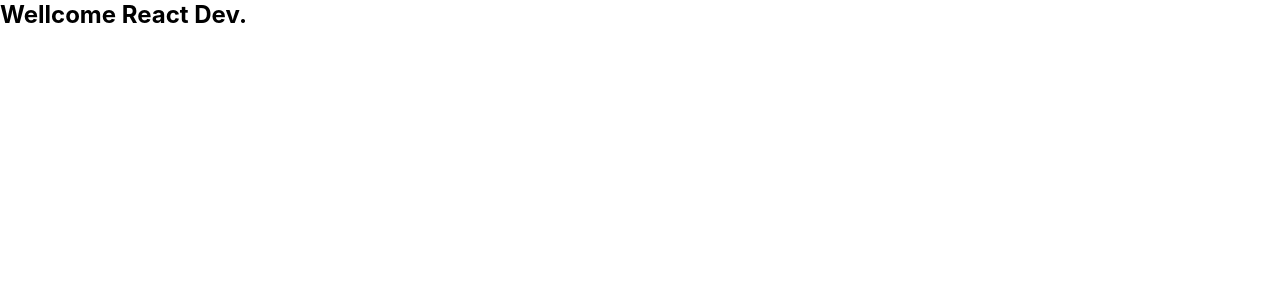
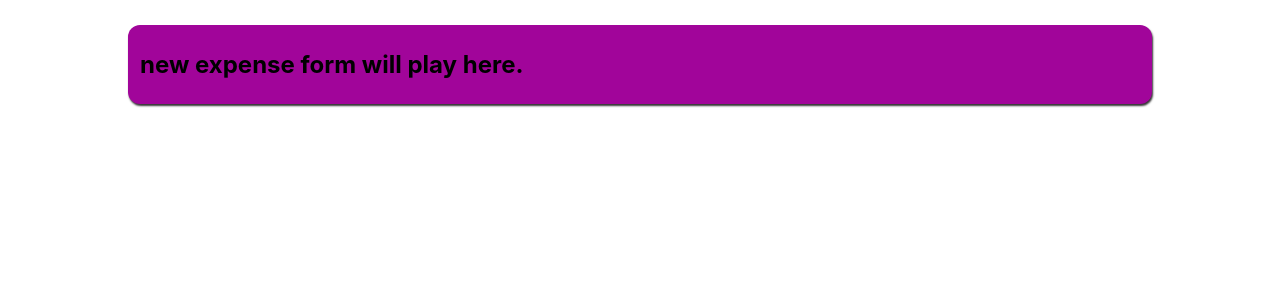
Before and after one commit to FighterMoe/expense, a React (Create React App) app: page / in a window 1280 px wide. Shown: the top 300 px of the page. Built offline with nearby package versions, Linux system fonts and the light colour scheme.

Commit message:
adding components

```diff
--- a/src/App.js
+++ b/src/App.js
@@ -1,9 +1,10 @@
 import React from "react"
+import NewExpense from "./components/NewExpense/NewExpense";
 
 const App = () => {
   return (
     <div>
-      <h2>Wellcome React Dev.</h2>
+      <NewExpense />
     </div>
   );
 }
--- /dev/null
+++ b/src/components/NewExpense/NewExpense.css
@@ -0,0 +1,4 @@
+.new-expense {
+  padding: 25px 12px;
+  background-color: #a1059a;
+}
--- /dev/null
+++ b/src/components/NewExpense/NewExpense.js
@@ -0,0 +1,12 @@
+import "./NewExpense.css";
+import Card from "../UI/Card/Card";
+
+const NewExpense = () => {
+  return (
+    <Card className="new-expense">
+      <h2>new expense form will play here.</h2>
+    </Card>
+  );
+}
+
+export default NewExpense;
--- /dev/null
+++ b/src/components/UI/Card/Card.css
@@ -0,0 +1,6 @@
+.card {
+  max-width: 80%;
+  margin: 25px auto;
+  border-radius: 12px;
+  box-shadow: 1px 2px 2px rgba(0, 0, 0, .8);
+}
--- /dev/null
+++ b/src/components/UI/Card/Card.js
@@ -0,0 +1,10 @@
+import "./Card.css"
+
+const Card = props => {
+  const classes = "card " + props.className;
+  return (
+    <div className={classes}>{props.children}</div>
+  )
+}
+
+export default Card;
```
